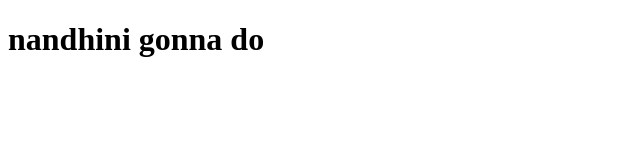
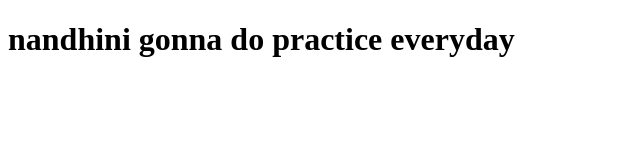
Before and after one commit to Nandhinioff/sample, a plain HTML site: page index.html in a window 1280 px wide. Shown: the whole page, without its empty margins (0-640 px from the left). Drawn offline with Linux system fonts and the light colour scheme.

Commit message:
little change

```diff
--- a/index.html
+++ b/index.html
@@ -6,6 +6,6 @@
     <title>Document</title>
 </head>
 <body>
-    <h1>nandhini gonna do</h1>
+    <h1>nandhini gonna do  practice everyday</h1>
 </body>
 </html>
```
